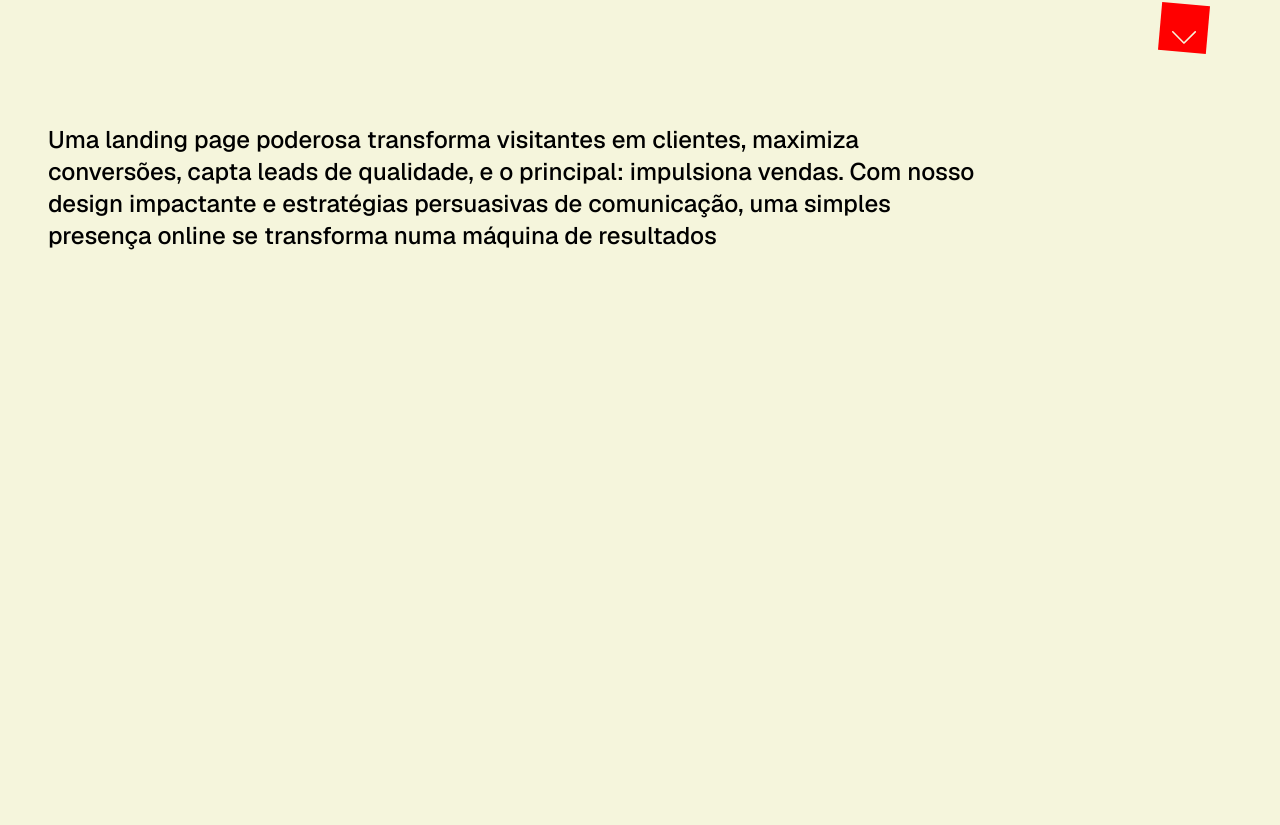
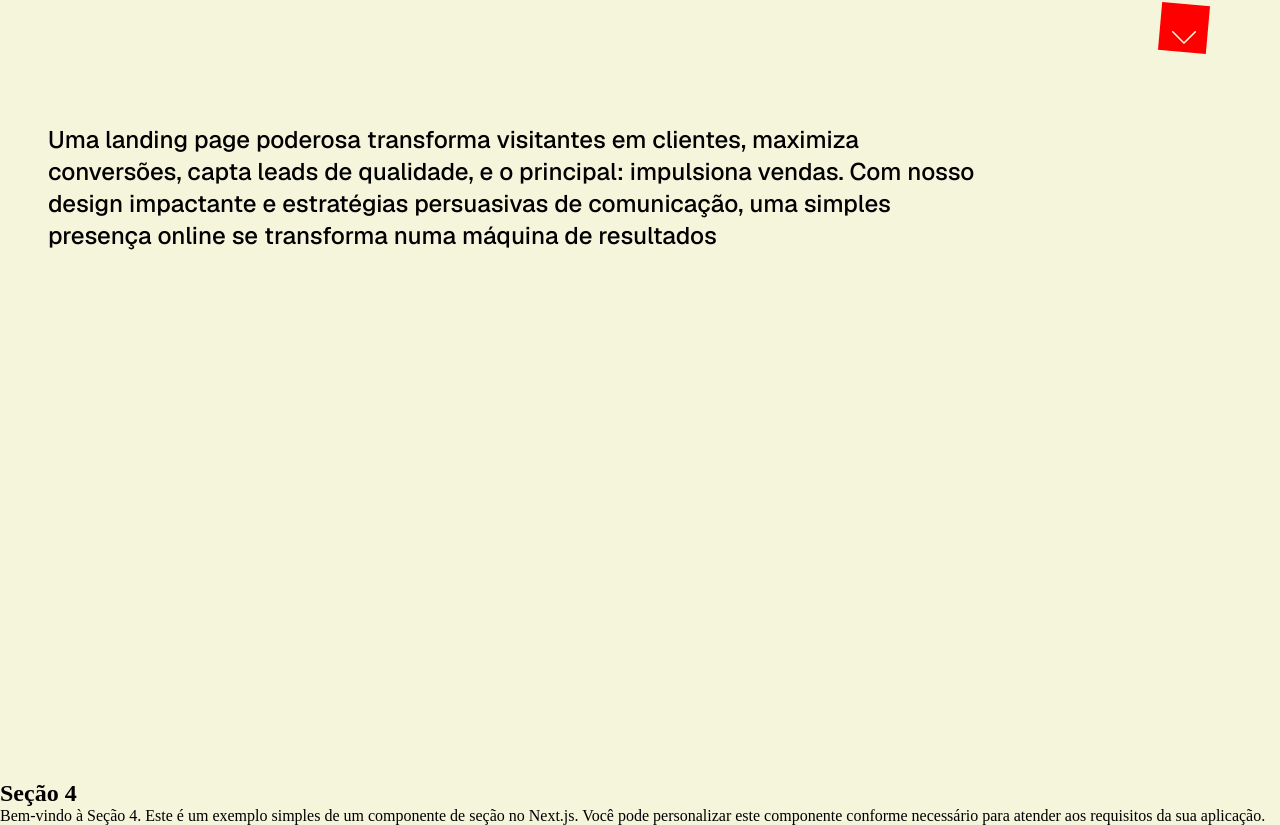
Before and after one commit to cbxcvl/capic, a Next.js app: page / in a window 1280 px wide. Shown: the part 3444-4269 px from the top of the page. Before the commit the page ends 4224 px from the top, so only its background shows below. Built offline with nearby package versions, Linux system fonts and the light colour scheme.

Commit message:
Add Contact section to Home page

```diff
--- a/src/app/page.tsx
+++ b/src/app/page.tsx
@@ -1,3 +1,4 @@
+import { Contact } from '../sections/Contact';
 import { About } from '../sections/About';
 import { Hero } from '../sections/Hero';
 import { Services } from '../sections/Services';
@@ -8,6 +9,7 @@
       <Hero />
       <About />
       <Services />
+      <Contact />
     </main>
   );
 }
```
